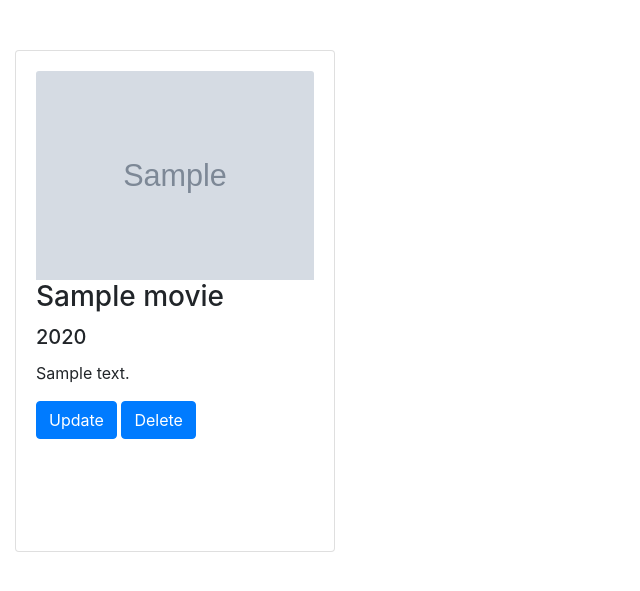
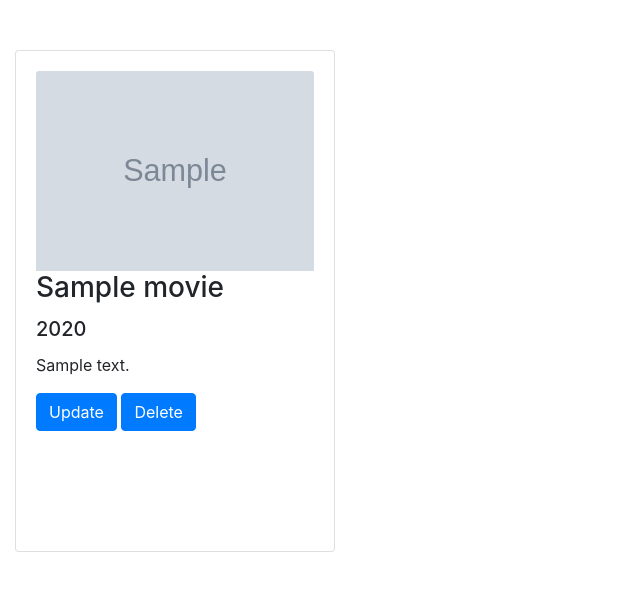
Before and after one commit to jenish-ml/movieapp-django-mysql, a Django app: page / in a window 1280 px wide. Shown: the part 56-647 px from the top of the page, without its empty margins (0-640 px from the left). Run offline with Django 5.2, Linux system fonts and the light colour scheme; tables that the repository leaves empty hold one stand-in row (values such as "Sample post"); grey boxes marked "Sample" are stand-in pictures.

Commit message:
host edit

```diff
--- a/movievenv/templates/home.html
+++ b/movievenv/templates/home.html
@@ -1,13 +1,13 @@
 {% extends 'index.html' %}
 {% block content %}
-
+{% if movie %}
 <div class="container-fluid" id="container-fluid">
-    <div class="row">
+    <div class="row" style="margin-top: 40px;">
         {% for i in movie %}
-        <div class="col-md-3">
+        <div class="col-md-3" style="margin-bottom: 20px;"> <!-- Adjust margin-bottom as needed -->
             <div class="card" style="width: 20rem;">
-                <div class="card-body">
-                    <img class="card-img-top" src="{{i.image.url}}" alt="Card image cap">
+                <div class="card-body" style="height: 500px;">
+                    <img class="card-img-top" src="{{i.image.url}}" alt="Card image cap" style="height: 200px; object-fit: cover;">
                     <h3 class="card-title">{{i.name}}</h3>
                     <h5 class="card-title">{{i.year}}</h5>
                     <p class="card-text">{{i.desc}}</p>
@@ -19,5 +19,7 @@
         {% endfor %}
     </div>
 </div>
-
+{% else %}
+<h4>No Movies Added</h4>
+{% endif %}
 {% endblock %}
```
Also changed, not shown: movievenv/templates/view_movies.html (+9 -4 lines). Lines whose indentation alone changed are shown as unchanged.
